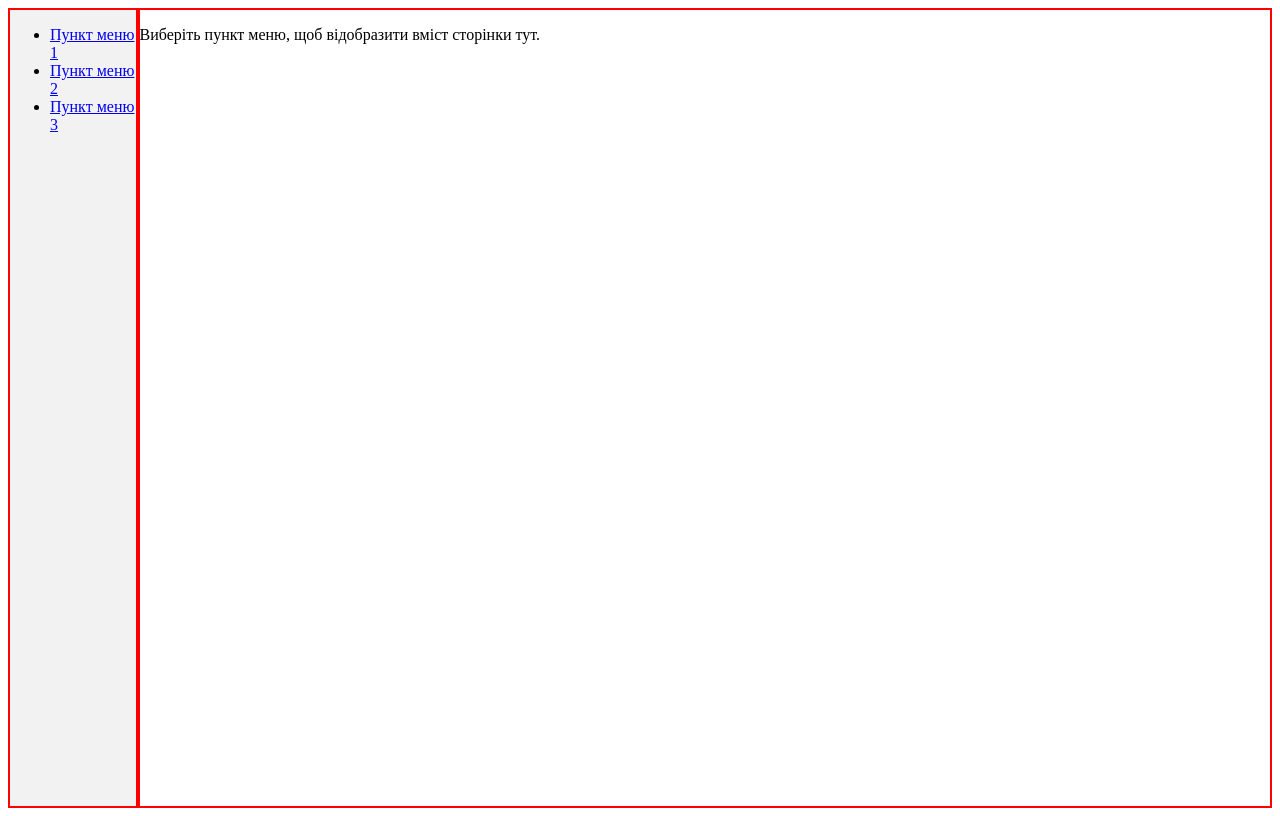
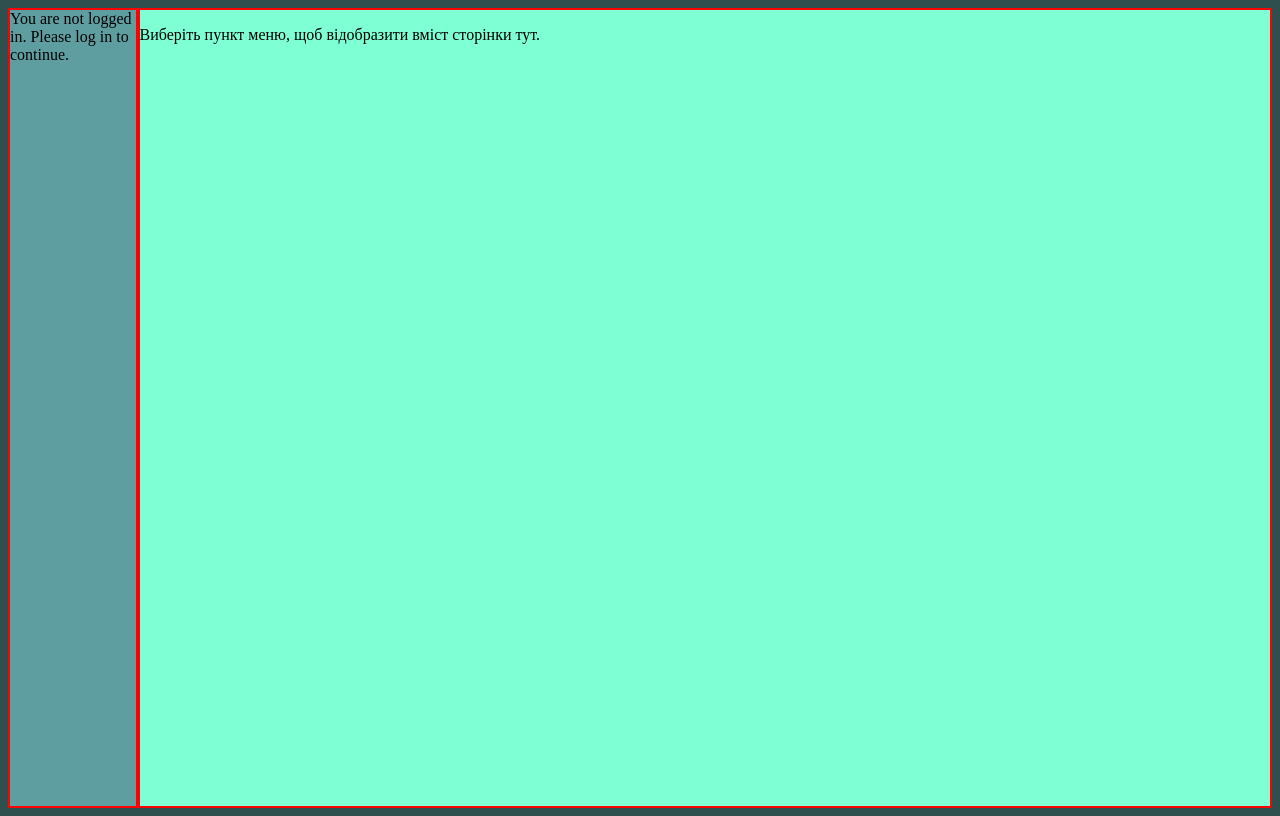
Before and after one commit to gelo4891/work_table_create, a PHP site: page /WC_2_SYS_select_date/WC_2_php/WC_2_php_menu/WC_2_menu_create.php in a window 1280 px wide. Run offline with PHP 8.4, Linux system fonts and the light colour scheme; some libraries are stand-ins or nearby versions.

Commit message:
Ver 5.11 Create Menu logic JQuery

```diff
--- a/WC_2_SYS_select_date/WC_2_css/WC_2_file_start.css
+++ b/WC_2_SYS_select_date/WC_2_css/WC_2_file_start.css
@@ -26,14 +26,15 @@
 .WC_2_menu_create_container {
   display: flex;
   height: 100vh;
+  background-color: darkslategray;
 }
-.WC_2_menu_create_sidebar {
+.WC_2_menu_create_Menu {
   width: 10%;
-  background-color: #f2f2f2;
+  background-color: cadetblue;
   border:2px solid red;
 }
 .WC_2_menu_create_content {
   width: 90%;
-  background-color: #fff;
+  background-color: aquamarine;
   border:2px solid red;
 }
--- a/WC_2_SYS_select_date/WC_2_php/WC_2_php_menu/Menu_1_admin/Menu_1_test.php
+++ b/WC_2_SYS_select_date/WC_2_php/WC_2_php_menu/Menu_1_admin/Menu_1_test.php
@@ -1,5 +1,5 @@
 <?php
 
-    echo 'connect menu 1';
+    echo 'connect menu 1111111111111111111111111';
 
 ?>
--- /dev/null
+++ b/WC_2_SYS_select_date/WC_2_php/WC_2_php_menu/Menu_1_admin/Menu_2_test.php
@@ -0,0 +1,5 @@
+<?php
+
+    echo 'connect menu 2222222222222';
+
+?>
--- /dev/null
+++ b/WC_2_SYS_select_date/WC_2_php/WC_2_php_menu/Menu_1_admin/Menu_3_test.php
@@ -0,0 +1,5 @@
+<?php
+
+    echo 'connect menu 333333333333333';
+
+?>
--- a/WC_2_SYS_select_date/WC_2_php/WC_2_php_menu/WC_2_menu_create.php
+++ b/WC_2_SYS_select_date/WC_2_php/WC_2_php_menu/WC_2_menu_create.php
@@ -14,19 +14,45 @@
 	<!-- Підключення бібліотеки jQuery -->
 <?php
   $WCA_connect = new WorkClassAll();
-  WorkClassAll::WC_2_JS_PutToDiv('WC_2_menu_create_container','WC_2_menu_create_content' );
+  WorkClassAll::WC_2_JS_PutToDiv('WC_2_menu_create_Menu','WC_2_menu_create_content' );
 ?>
 
 
 </head>
 <body class="WC_2_menu_create_container">
-	<div class="WC_2_menu_create_sidebar">
+	<div class="WC_2_menu_create_Menu">
 		<!-- Меню -->
-		<ul>
-			<li><a href="Menu_1_test.html">Пункт меню 1</a></li>
-			<li><a href="Menu_2_test.php">Пункт меню 2</a></li>
-			<li><a href="Menu_3_test.php ">Пункт меню 3</a></li>
-		</ul>
+
+<?php
+// Підключення до бази даних
+$WC_conn = $WCA_connect->WC_connect_to_base_PDO('mysql',$WC_2_config_MySql_servername,$WC_2_config_MySql_base_name,$WC_2_config_MySql_base_user,$WC_2_config_MySql_base_pass,$WC_2_config_MySql_port);
+
+
+$WC_class_Auth_connest = new WC_class_Auth('');
+$chek_auh=$WC_class_Auth_connest->WC_Auth_check_session("", false, 'You are not logged in. Please log in to continue.');
+if ($chek_auh==true){
+  if (!$WC_conn) {
+    echo die("Failed to connect to database");
+  }
+else {
+// Побудова запиту
+  $WC_query= $WCA_connect->WC_buildQuery_MySql("boz_am_menu", array(), array(),'id DESC',10);
+  // виконання запиту
+  $results = $WCA_connect->WC_query_sql($WC_conn,$WC_query);
+  // виведення результатів запиту
+  //echo $WC_Menu_array= $WCA_connect->WC_BuildTable($results,'Class_menu');
+
+  $WCA_connect->WC_disconnect_from_base();
+
+  $ECHO_MENU_4=$WCA_connect->WC_generateMenu_4($results, 'button-container', 2,'BOZ_AccessLevel','_self');
+  echo $ECHO_MENU_4;
+  }
+} else{
+  echo "You are not logged in. Please log in to continue.";
+}
+ ?>
+
+
 	</div>
 	<div class="WC_2_menu_create_content">
 		<!-- Зміст правого div-елемента буде змінюватися AJAX-запитами -->
```
